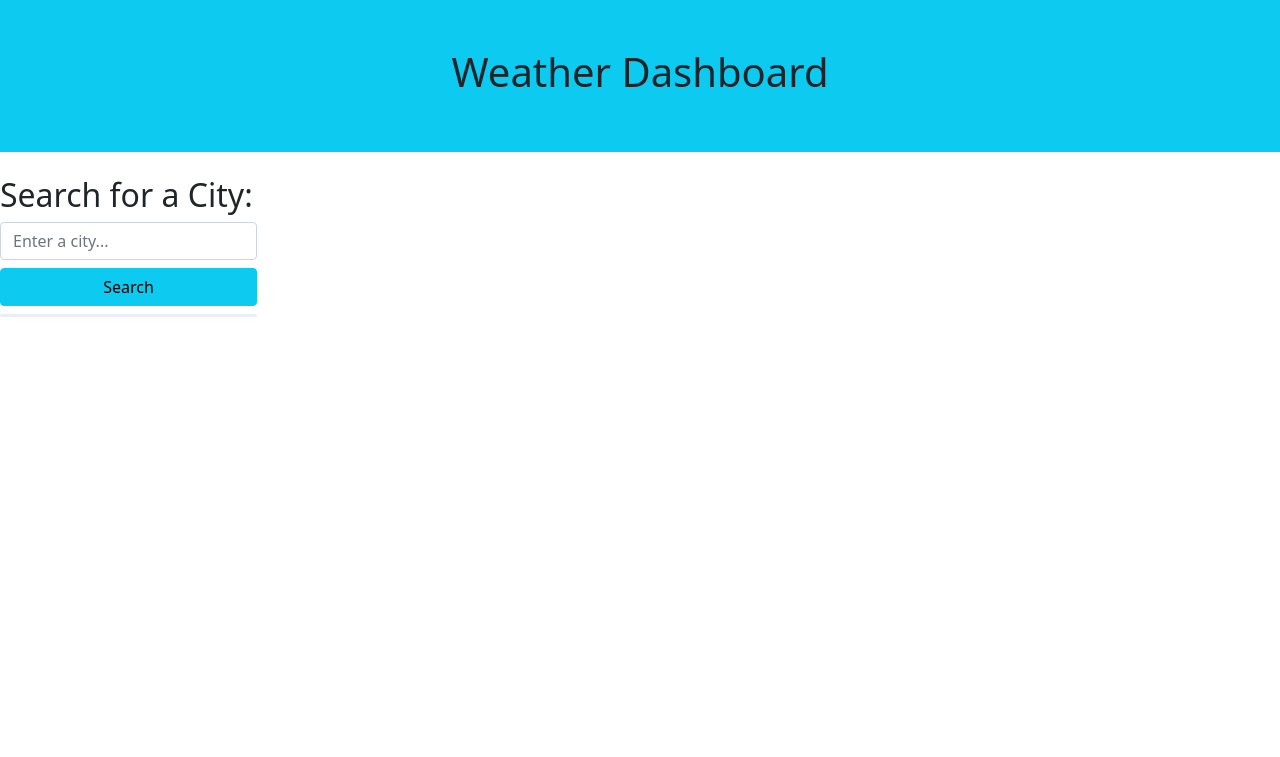
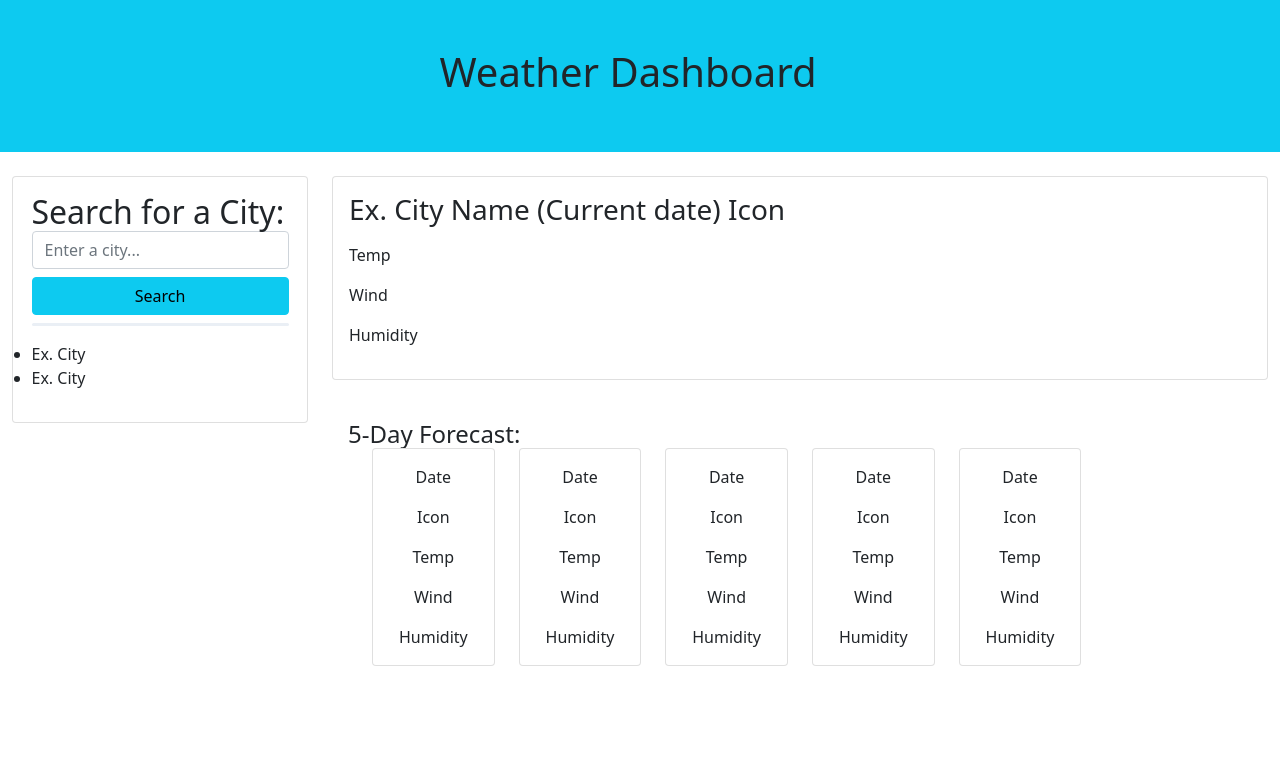
Before and after one commit to shale00/Weather-Dashboard, a plain HTML site: page index.html in a window 1280 px wide. Drawn offline with nearby package versions, Linux system fonts and the light colour scheme.

Commit message:
added all placeholder html - to be polished after js

```diff
--- a/index.html
+++ b/index.html
@@ -11,39 +11,113 @@
 </head>
 
 <body>
-    <header class="p-5 mb-4 bg-info">
+
+
+<main class="container-fluid">
+    <header class="row p-5 mb-4 bg-info">
         <h1 class="row justify-content-center ">Weather Dashboard</h1>
-
     </header>
-
-    <aside class=".col-auto">
-        <form class="row gy-2 gx-3 align-items-center">
+    <div class="row mb-2">
+        <div class="col-md-3">
+            <div class="card flex-md-row mb-4 box-shadow h-md-250">
+                <form class="card-body d-flex flex-column align-items-center">
                     <div class="col-auto">
-                <h2>Search for a City:</h2>
-                <input type="text" class="form-control" id="autoSizingInput" placeholder="Enter a city...">
+                        <h2 class="mb-0">Search for a City:</h2>
+                        <input id="searchInput" type="text" class="form-control" id="autoSizingInput" placeholder="Enter a city...">
                     <div class="d-grid pt-2 pb-2">
-                <button type="button" class="btn btn-info">Search</button>
+                        <button id="searchBtn" type="button" class="btn btn-info">Search</button>
                 </div>
-        </form>
-
+                     <!-- would not let me close form, had to close with div for layout (?) -->
                     <div style="height: 3px; border-radius: 10px; background-color: #EAEFF5"></div>
 
                     <div class="col-auto">
                         <div class="py-3">
-              <ul class="list-group" id="citySearched"></ul>
+                          <ul class="list-group" id="cityHistory">
+                            <!-- li to be removed after js function written -->
+                            <li>Ex. City</li>
+                            <li>Ex. City</li>
+                          </ul>
+                        </div>
+                    </div>
+                </div>
+            </div>
+        </div>
+        <div class="col-md-9">
+            <div class="card flex-md-row mb-4 box-shadow h-md-250">
+                <div class="card-body d-flex flex-column align-items-start">
+                    <h3 id="ctyName" class="mb-0 pb-3">Ex. City Name (Current date) Icon</h3>
+                    <p>Temp</p>
+                    <p>Wind</p>
+                    <p>Humidity</p>
+                </div>
+            </div>
+            <div class="flex-md-row mb-4 box-shadow h-md-250">
+                <div class="card-body row d-flex flex-column align-items-start">
+                    <h4 id="ctyName" class="mb-0">5-Day Forecast:</h4>
+                    <div class="card-deck mb-5 text-center">
+                        <div class="container">
+                            <div class="row">
+                                <div class="col-md-2">
+                                    <div class="card">
+                                        <div class="card-body">
+                                            <p class="card-text">Date</p>
+                                            <p class="card-text">Icon</p>
+                                            <p class="card-text">Temp</p>
+                                            <p class="card-text">Wind</p>
+                                            <p class="card-text">Humidity</p>
+                                        </div>
+                                    </div>
+                                </div>
+                                <div class="col-md-2">
+                                    <div class="card">
+                                        <div class="card-body">
+                                            <p class="card-text">Date</p>
+                                            <p class="card-text">Icon</p>
+                                            <p class="card-text">Temp</p>
+                                            <p class="card-text">Wind</p>
+                                            <p class="card-text">Humidity</p>
+                                        </div>
+                                    </div>
+                                </div>
+                                <div class="col-md-2">
+                                    <div class="card">
+                                        <div class="card-body">
+                                            <p class="card-text">Date</p>
+                                            <p class="card-text">Icon</p>
+                                            <p class="card-text">Temp</p>
+                                            <p class="card-text">Wind</p>
+                                            <p class="card-text">Humidity</p>
+                                        </div>
+                                    </div>
+                                </div>
+                                <div class="col-md-2">
+                                    <div class="card">
+                                        <div class="card-body">
+                                            <p class="card-text">Date</p>
+                                            <p class="card-text">Icon</p>
+                                            <p class="card-text">Temp</p>
+                                            <p class="card-text">Wind</p>
+                                            <p class="card-text">Humidity</p>
+                                        </div>
+                                    </div>
+                                </div>
+                                <div class="col-md-2">
+                                    <div class="card">
+                                        <div class="card-body">
+                                            <p class="card-text">Date</p>
+                                            <p class="card-text">Icon</p>
+                                            <p class="card-text">Temp</p>
+                                            <p class="card-text">Wind</p>
+                                            <p class="card-text">Humidity</p>
+                                        </div>
+                                    </div>
+                                </div>
+                            </div>
+                        </div>
+                    </div>
+                </div>
+            </div>
         </div>
     </div>
 
-
-
-
-    </aside>
-
-    <main>
-
-
 </main>
-
-
-</body>
-</html>
```
Also changed, not shown: Assets/script.js (+18 -0 lines). Lines whose indentation alone changed are shown as unchanged.
